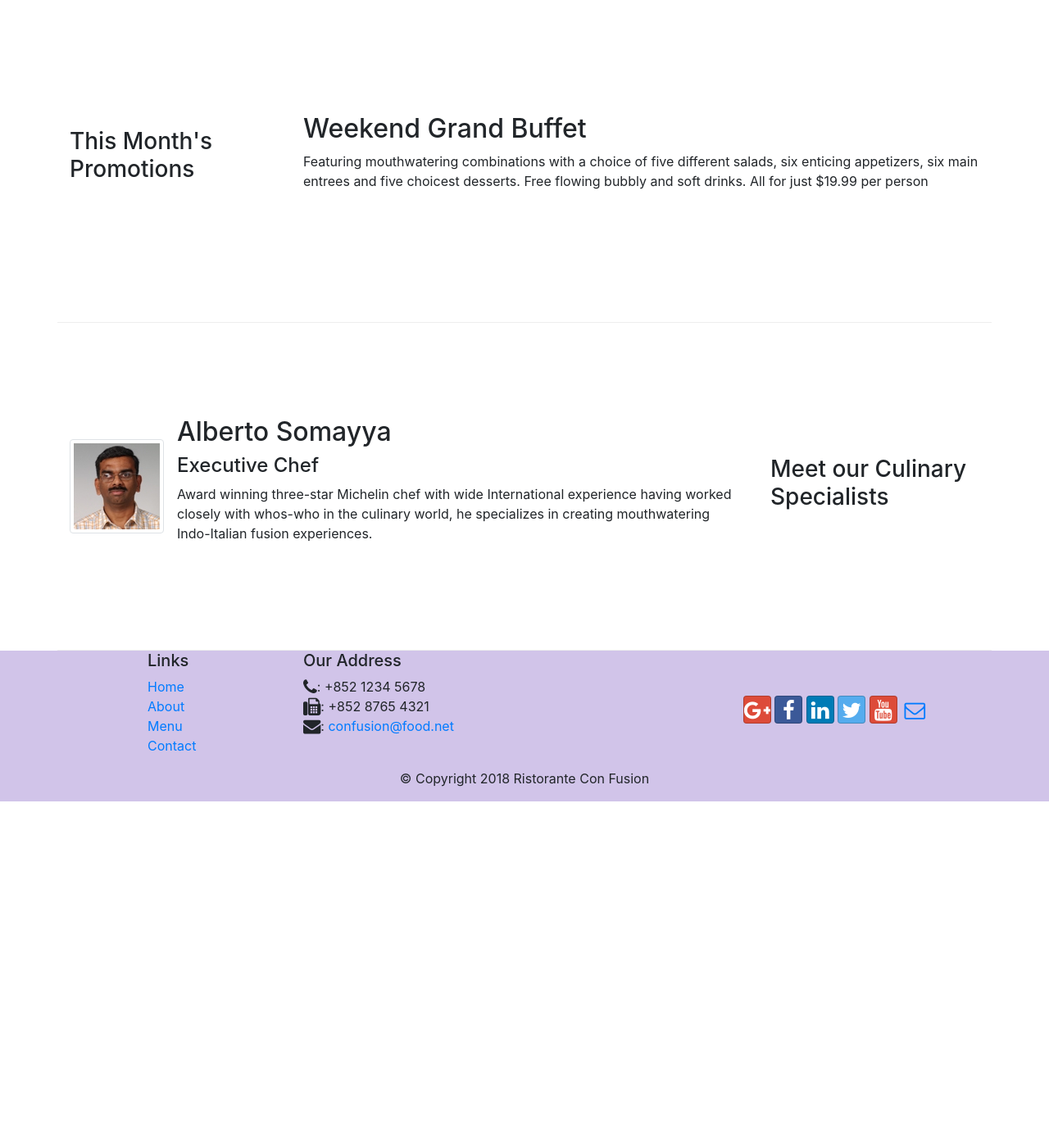
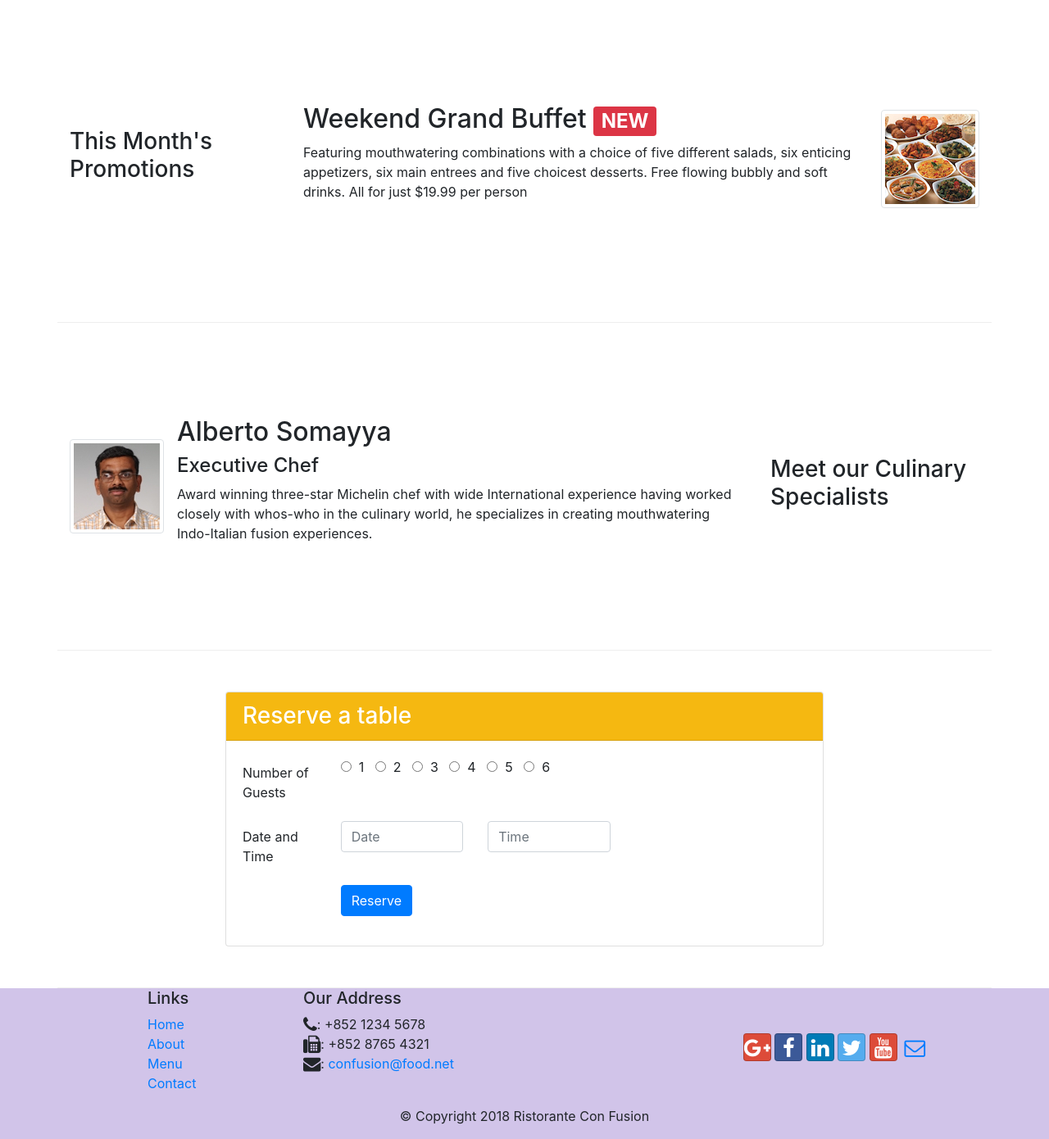
Before and after one commit to Shubhamkumarjha1244/BOOTSTRAP_PROJECT, a website: page index.html in a window 1280 px wide. Shown: the part 760-2150 px from the top of the page at 82% size. Before the commit the page ends 1738 px from the top, so only its background shows below. Drawn offline with nearby package versions, Linux system fonts and the light colour scheme.

Commit message:
12th commit --assignment 2

```diff
--- a/index.html
+++ b/index.html
@@ -38,17 +38,29 @@
         <div class="container">
 
         <div  class="row row-header">
-            <div class="col-12 col-sm-6">
-                <div class="col-12 col-sm">
+            <div class="col-sm-6">
+
                     <h1>Ristorante con Fusion</h1>
                     <p >We take inspiration from the World's best cuisines, and create a unique fusion experience. Our lipsmacking creations will tickle your culinary senses!</p>
-                </div>
+
                 <div>
                 </div>
             </div>
-            <div class="col-12 col-sm align-self-center">
+            <div class="col-sm-3">
+            <div class="col-sm-12 align-self-center">
                 <img src="img/logo.png" class="img-fluid">
             </div>
+            </div>
+            <div class="col-sm-3">
+                <div class="col-12 col-sm-12 ">
+                <div class="align-center">
+                <div class="btn-sm" role="group">
+                <a role="button" class="btn btn-primary" href="#card_is_here" style="background-color: rgb(245, 184, 17);padding: 10px 60px;margin-top: 35px;">Reserve Table</a>
+            </div>
+            </div>
+        </div>
+        </div>
+
         </div>
     </div>
     </header>
@@ -80,8 +92,18 @@
                 <h3>This Month's Promotions</h3>
             </div>
             <div  class="col col-sm col-md">
-                <h2>Weekend Grand Buffet</h2>
-                <p class="d-none d-sm-block">Featuring mouthwatering combinations with a choice of five different salads, six enticing appetizers, six main entrees and five choicest desserts. Free flowing bubbly and soft drinks. All for just $19.99 per person </p>
+                <div class="media">
+
+                    <div class="media-body">
+                        <h2 class="mt-0">Weekend Grand Buffet <span class="badge badge-danger">NEW</span></h2>
+                        <p class="d-none d-sm-block">Featuring mouthwatering combinations with a choice of five different salads, six enticing appetizers, six main entrees and five choicest desserts. Free flowing bubbly and soft drinks. All for just $19.99 per person </p>
+                    </div>
+                    <img class="d-flex ml-3 img-thumbnail align-self-center"
+                            src="img/buffet.png" alt="buffet">
+                </div>
+
+                <!-- <h2>Weekend Grand Buffet</h2>
+                <p class="d-none d-sm-block">Featuring mouthwatering combinations with a choice of five different salads, six enticing appetizers, six main entrees and five choicest desserts. Free flowing bubbly and soft drinks. All for just $19.99 per person </p> -->
             </div>
         </div>
 
@@ -105,6 +127,46 @@
                 </div>
             </div>
         </div>
+        <div class="row row-content align-items-center">
+        <div class="col-12 col-sm-8 offset-md-2">
+            <div id="card_is_here" class="card">
+                <h3 class="card-header  text-white" style="background-color:rgb(245, 184, 17)">Reserve a table</h3>
+                <div class="card-body">
+                    <form>
+                        <div class="form-group row">
+                            <label for="guestno" class="col-12 col-md-2 col-form-label">Number of Guests</label>
+                            <div class="col-md-10">
+                                <input type="radio" id="1" name="guestno" value="1"><label for="1"> &nbsp; 1</label>&nbsp;&nbsp;
+                                <input type="radio" id="2" name="guestno" value="2"><label for="2"> &nbsp; 2</label>&nbsp;&nbsp;
+                                <input type="radio" id="3" name="guestno" value="3"><label for="3"> &nbsp; 3</label>&nbsp;&nbsp;
+                                <input type="radio" id="4" name="guestno" value="4"><label for="4"> &nbsp; 4</label>&nbsp;&nbsp;
+                                <input type="radio" id="5" name="guestno" value="5"><label for="5"> &nbsp; 5</label>&nbsp;&nbsp;
+                                <input type="radio" id="6" name="guestno" value="6"><label for="6"> &nbsp; 6</label>&nbsp;&nbsp;
+                            </div>
+
+                        </div>
+
+
+                        <div class="form-group row">
+                            <label for="date" class="col-12 col-md-2 col-form-label">Date and Time</label>
+                            <div class="col-12 col-sm-5 col-lg-3">
+                                <input type="text" class="form-control" id="date" name="date" placeholder="Date" >
+                            </div>
+                            <div class="col-12 col-sm-5 col-lg-3">
+                                <input type="text" class="form-control" id="time" name="time" placeholder="Time" >
+                            </div>
+                        </div>
+
+                        <div class="form-group row">
+                            <div class="offset-md-2 col-md-10">
+                                <button type="submit" class="btn btn-primary">Reserve</button>
+                            </div>
+                        </div>
+                    </form>
+                </div>
+            </div>
+        </div></div>
+
     </div>
 
     <footer Style="background-color: #D1C4E9;">
```
